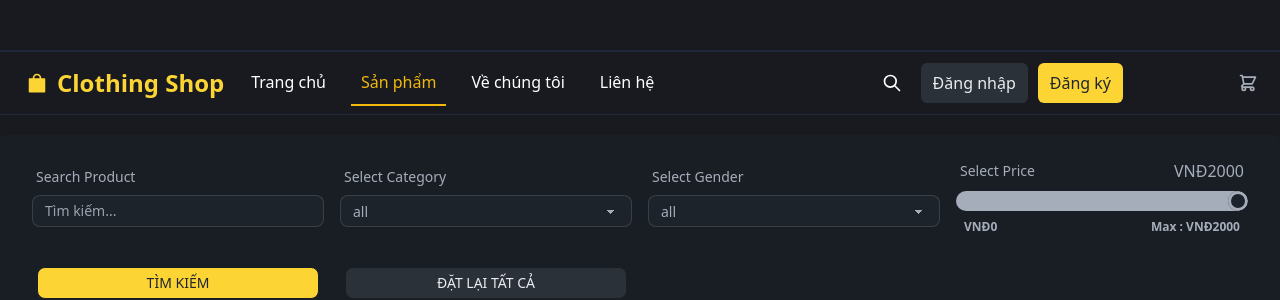
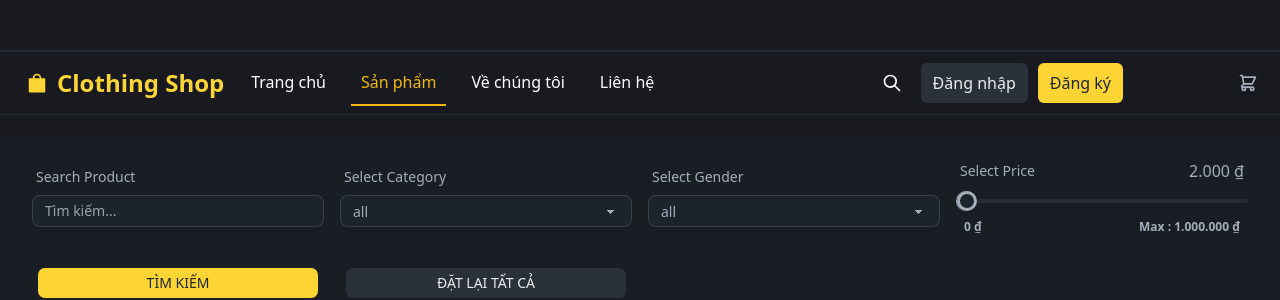
Before and after one commit to bobbibao/e-commerce-frontend, a React (Vite) app: page /shop in a window 1280 px wide. Shown: the top 300 px of the page. Built offline with nearby package versions, Linux system fonts and the light colour scheme; data requests are answered from the project's data file; some icons are missing.

Commit message:
Update for displaying currency

```diff
--- a/src/components/CartItem.jsx
+++ b/src/components/CartItem.jsx
@@ -55,7 +55,7 @@ const CartItem = ({ cartItem }) => {
       </div>
 
       {/* PRICE */}
-      <p className="font-medium sm:ml-auto text-accent-content">VNĐ{ (price * amount).toFixed(2) }</p>
+      <p className="font-medium sm:ml-auto text-accent-content"> {new Intl.NumberFormat('vi-VN', { style: 'currency', currency: 'VND' }).format(price * amount)}</p>
     </article>
   );
 };
--- a/src/components/FormRange.jsx
+++ b/src/components/FormRange.jsx
@@ -2,14 +2,16 @@
 import { useState } from 'react';
 const FormRange = ({ label, name, size, price }) => {
   const step = 10;
-  const maxPrice = 2000;
+  const maxPrice = 1000000;
   const [selectedPrice, setSelectedPrice] = useState(price || maxPrice);
 
   return (
     <div className='form-control'>
       <label htmlFor={name} className='label cursor-pointer'>
         <span className='label-text capitalize'>{label}</span>
-        <span>VNĐ{ selectedPrice }</span>
+        <span>
+        {new Intl.NumberFormat('vi-VN', { style: 'currency', currency: 'VND' }).format(selectedPrice)}
+        </span>
       </label>
       <input
         type='range'
@@ -22,8 +24,8 @@ const FormRange = ({ label, name, size, price }) => {
         step={step}
       />
       <div className='w-full flex justify-between text-xs px-2 mt-2'>
-        <span className='font-bold text-md'>VNĐ0</span>
-        <span className='font-bold text-md'>Max : VNĐ{maxPrice}</span>
+        <span className='font-bold text-md'> {new Intl.NumberFormat('vi-VN', { style: 'currency', currency: 'VND' }).format(0)}</span>
+        <span className='font-bold text-md'>Max :  {new Intl.NumberFormat('vi-VN', { style: 'currency', currency: 'VND' }).format(maxPrice)}</span>
       </div>
     </div>
   );
--- a/src/components/Header.jsx
+++ b/src/components/Header.jsx
@@ -164,7 +164,7 @@ const Header = () => {
                   {amount} Sản phẩm
                 </span>
                 <span className="text-info text-accent-content">
-                  Tổng tiền: VNĐ{total.toFixed(2)}
+                  Tổng tiền:  {new Intl.NumberFormat('vi-VN', { style: 'currency', currency: 'VND' }).format(total)}
                 </span>
                 <div className="card-actions">
                   <Link
```
